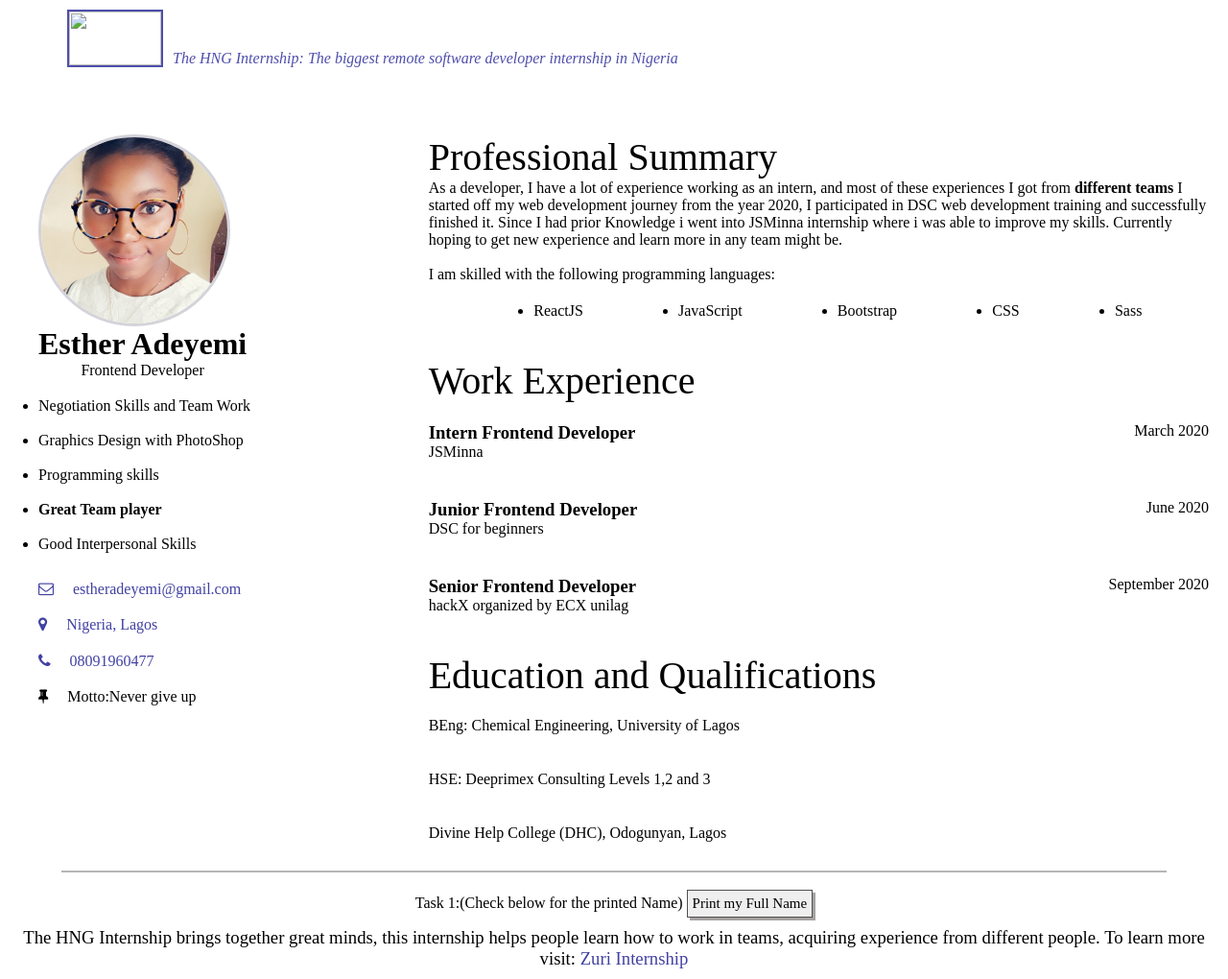
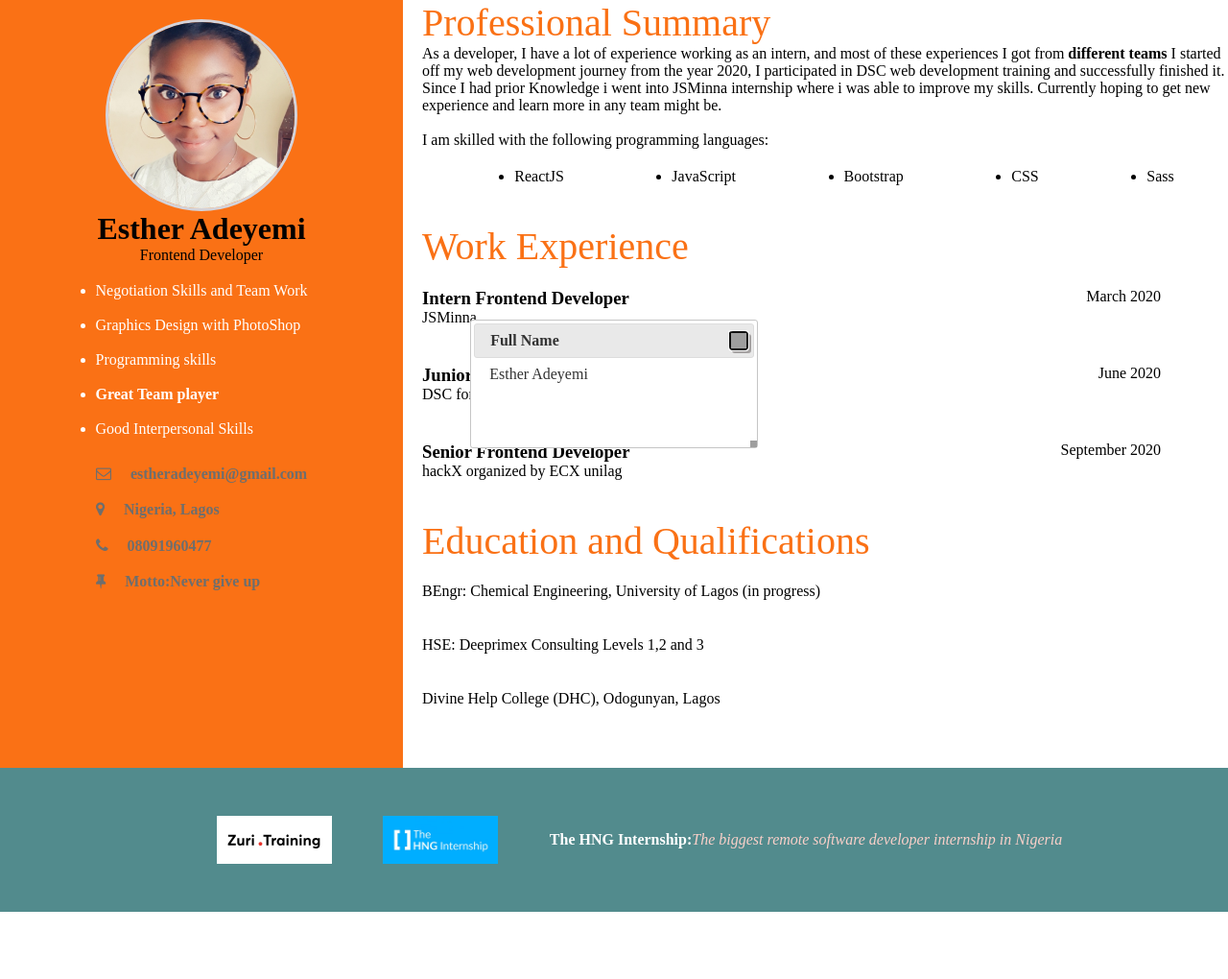
Before and after one commit to Xtarachiever/HNGi8_Tasks, a plain HTML site: page index.html in a window 1280 px wide. Shown: the whole page at 96% size. After the commit the page ends 950 px from the top, so only its background shows below. Drawn offline with nearby package versions, Linux system fonts and the light colour scheme; grey boxes are pictures that could not be loaded; a web font is replaced by a local one.

Commit message:
css updates

```diff
--- a/index.css
+++ b/index.css
@@ -1,6 +1,15 @@
 @font-face {
     font-family: myFirstFont;
     src: url(sansation_light.woff);
+
+
+ }
+ :root{
+    --blue_color: #2f80ed;
+    --green_color:#b2ffda;
+    --pink_color:#fad0c9ff;
+    --brown_color:#6e6e6dff;
+    --orange:rgb(250, 113, 21);
  }
 *{
     padding:0;
@@ -8,26 +17,38 @@
     box-sizing: border-box;
     font-family: myFirstFont;
 }
+body{
+    overflow: none;
+}
 .zuri{
-    margin:0 60px;
     display: flex;
-    align-items: flex-end;
-    padding-bottom: 50px;
+    align-items: center;
+    padding: 40px 0;
 }
 .zuri p{
+    color:var(--pink_color);
     font-style: italic;
-    color: rgb(78, 78, 172);
-    margin-left: 10px;
 }
-.zuri_logo{
-    height: 60px;
-    width: 100px;
-    margin-top: 10px;
-    margin-left: 10px;
-    border: 2px solid rgb(78, 78, 172);
+.zuri .links{
+    font-style: none;
 }
-.zuri_logo a img{
-    height: 100%;
+.info h1{
+    text-align: center;
+}
+.zuri .logos{
+    width: 400px;
+    display: flex;
+    flex-direction: row;
+    justify-content: space-evenly;
+}
+.zuri .logos img{
+    width: 120px;
+    height: 50px;
+}
+.task1{
+    background-color: rgb(82, 139, 141);
+    padding: 40px;
+    width: 100%;
 }
 button{
     font-size: 15px;
@@ -37,20 +58,21 @@ button{
     box-shadow:3px 3px rgb(165, 162, 162);
     margin-top: 20px;
 }
-.task1::before{
-    width:90%;
-    height: 2px;
-    background-color: rgb(184, 181, 181);
-    display: flex;
-    position: absolute;
-    content: "";
+.footer_line{
+    border-left: 2px solid white;
+    position: relative;
+    width: 1px;
+    height: 800px;
+    flex: 0.2;
 }
-a{
-    color: rgb(65, 65, 163);
+a, .motto{
+    color:var(--brown_color);
+    text-decoration: none;
+    font-weight: 600;
 }
-/* header{
-    color: rgb(10, 10, 175);
-} */
+.task1 a{
+    color: white;
+}
 .task1{
     padding: 10px;
     position: relative;
@@ -64,25 +86,29 @@ a{
     text-decoration: none;
     font-weight: 500;
 }
-a{
-    text-decoration: none;
-}
 a:hover{
-    color:red;
+    color:rgb(55, 55, 158);
 }
 .resume{
     display: flex;
     flex-direction: row;
     align-items: flex-start;
     justify-content: space-around;
-    padding: 20px;
+    overflow-x: hidden;
 }
 .right-side{
     flex:1;
     display: flex;
-    align-items: flex-start;
-    margin-left: 20px;
+    align-items: center;
     flex-direction: column;
+    background-color: var(--orange);
+    padding: 20px 0;
+    height: 800px;
+    margin-right: 20px;
+    padding-right: 0;
+}
+.right-side li{
+    color: white;
 }
 .right-side .info{
     display: flex;
@@ -91,6 +117,9 @@ a:hover{
 }
 .left-side{
     flex:2;
+}
+.left-side header{
+    color: var(--orange);
 }
 .right-side .image{
     width:200px;
@@ -124,23 +153,12 @@ img{
     object-fit: cover;
     width: 100%;
 }
-/* .line{
-    position: relative;
-    width: 250px;
-}
-.line::after{
-    width:100%;
-    height: 2px;
-    background-color: blue;
-    display: flex;
-    position: absolute;
-    content: "";
-} */
 ul.languages{
     padding: 20px;
-    margin-left: 40px;
+    margin-left: 20px;
     display: flex;
     justify-content: space-around;
+    width: 100%;
 }
 .work_experience{
     padding-top: 20px;
@@ -148,10 +166,14 @@ ul.languages{
 .work_experience header{
     padding-bottom: 20px;
 }
+.work_experience div{
+    align-items: flex-start;
+}
 .work_experience .category1,.category2,.category3{
     display: flex;
     justify-content: space-between;
     height: 80px;
+    padding-right:70px;
 }
 .work_experience .category1 .location1,.category2 .location2,.category3 .location3{
     display: flex;
@@ -172,13 +194,21 @@ ul.languages{
     .right-side{
         padding-right: 20px;
     }
+    ul.languages{
+        justify-content: space-between;
+    }
 }
 @media (max-width:700px) {
     .resume{
         display: flex;
         flex-direction: column;
         align-items: center;
-        margin-top: -30px;
+        margin-top: 20px;
+    }
+    .right-side{
+        background-color: var(--orange);
+        width: 100%;
+        padding-right: 20px;
     }
     .right-side .skills,.right-side .other_details{
         display: none;
@@ -248,9 +278,10 @@ ul.languages{
         height: 100px;
     }
     .zuri{
-        margin: 10px 0;
+        flex-direction: column;
+        padding-top: 10px;
     }
-    .task1 div{
-        margin-top: 20px
+    .zuri p{
+        padding-top: 20px;
     }
 }
--- a/index.html
+++ b/index.html
@@ -5,15 +5,16 @@
     <meta http-equiv="X-UA-Compatible" content="IE=edge">
     <meta name="viewport" content="width=device-width, initial-scale=1.0">
     <title>Resume</title>
+    <link rel="stylesheet" href="//code.jquery.com/ui/1.12.1/themes/base/jquery-ui.css">
+    <link rel="stylesheet" href="/resources/demos/style.css">
     <link rel="stylesheet" href="https://cdnjs.cloudflare.com/ajax/libs/font-awesome/4.7.0/css/font-awesome.min.css">
     <link href="index.css" rel="stylesheet">
+    <script src="https://code.jquery.com/jquery-1.12.4.js"></script>
+    <script src="https://code.jquery.com/ui/1.12.1/jquery-ui.js"></script>
 </head>
 <body>
-    <div class="zuri">
-        <div class="zuri_logo">
-            <a  href="https://internship.zuri.team"><img src="download.jpg" target="_blank" src="zuri's logo"/></a>
-        </div>
-        <p>The HNG Internship: The biggest remote software developer internship in Nigeria</p>
+    <div id="dialog" title="Full Name">
+       <p id="text"></p>
     </div>
     <div class="resume">
         <div class="right-side">
@@ -38,6 +39,7 @@
                 <p class="motto line"><i class="fa fa-thumb-tack"></i>Motto:Never give up</i></p>
             </div>
         </div>
+        <!-- <div class="footer_line"></div> -->
         <div class="left-side">
             <div class="brief_introduction">
                 <header>Professional Summary</header>
@@ -90,7 +92,7 @@
             <div class="education">
                 <header>Education and Qualifications</header>
                 <div class="degrees">
-                    <p>BEng: Chemical Engineering, University of Lagos</p>
+                    <p>BEngr: Chemical Engineering, University of Lagos (in progress)</p>
                     <p>HSE: Deeprimex Consulting Levels 1,2 and 3</p>
                     <p>Divine Help College (DHC), Odogunyan, Lagos</p>
                 </div>
@@ -104,20 +106,23 @@
         </div>
     </div>
     <div class="task1">
-        <div>
-            Task 1:(Check below for the printed Name) <button onclick="printName()">Print my Full Name</button>
-            <h3>The HNG Internship brings together great minds, this internship helps people learn how to work in teams, acquiring
-                experience from different people. To learn more visit: <a href="https://internship.zuri.team">Zuri Internship</a>
-            </h3>
+        <div class="zuri">
+            <div class="logos">
+                <img src="zuri-training-img.svg" target="_blank" src="zuri's logo"/>
+                <img src="hng_logo.jpeg" target="_blank" src="zuri's logo"/>
+                <!-- <img src="ingressive.png" target="_blank" src="zuri's logo"/> -->
+            </div>
+            <a href="https://internship.zuri.team" class="links">The HNG Internship:</a><p> The biggest remote software developer internship in Nigeria</p>
         </div>
      </div>
-    <script>
-        function printName(){
-            var firstName="Esther"
-            var lastName="Adeyemi"
-            var fullName=document.createTextNode(firstName +" "+ " " + lastName);
-            document.body.appendChild(fullName);
-        }
-    </script>
+     <script>
+     $( function() {
+         var firstName="Esther"
+         var lastName="Adeyemi"
+         var fulla=document.getElementById('text')
+         fulla.innerHTML=firstName + " "+ lastName
+       $( "#dialog").dialog();
+     } );
+     </script>
 </body>
 </html>
```
Also changed, not shown: hng_logo.jpeg (added), ingressive.png (added), zuri-training-img.svg (added).
